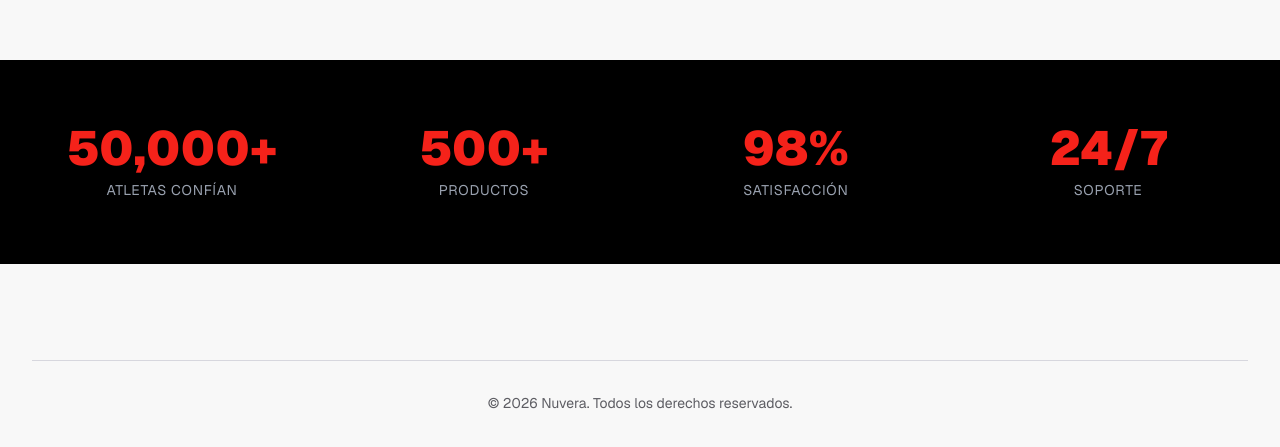
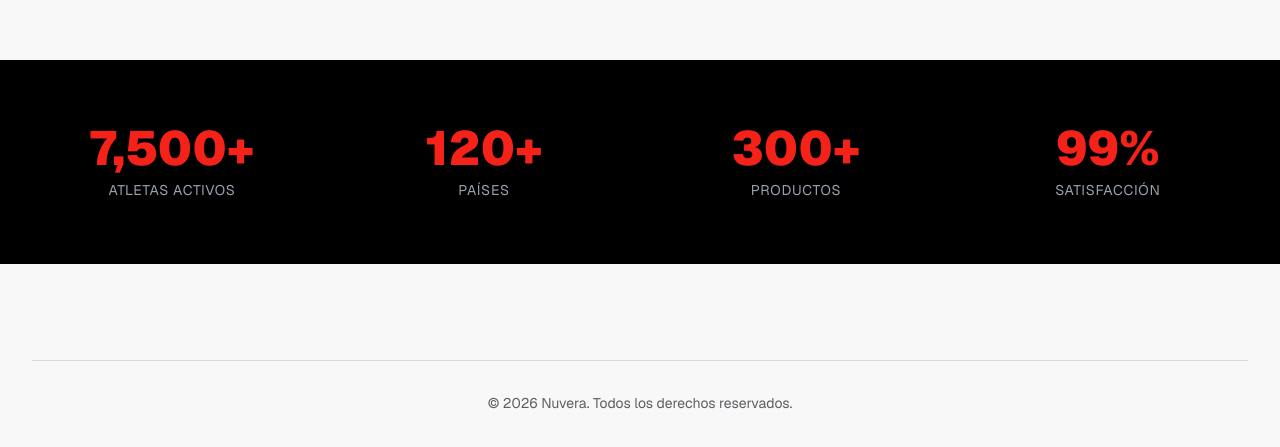
Before and after one commit to Stiven-Chacon/Ecommerce-Nuvera, a Next.js app: page /nosotros in a window 1280 px wide. Shown: the part 1257-1704 px from the top of the page. Built offline with nearby package versions, Linux system fonts and the light colour scheme; no server answers.

Commit message:
feat(nosotros-page): update statistics with custom data

```diff
--- a/app/nosotros/page.tsx
+++ b/app/nosotros/page.tsx
@@ -64,7 +64,14 @@ export default function NosotrosPage() {
         <StorySection />
 
         {/* Stats Section */}
-        <StatsSection />
+        <StatsSection
+          stats={[
+                { value: 7500, suffix: '+', label: 'Atletas Activos' },
+                { value: 120, suffix: '+', label: 'Países' },
+                { value: 300, suffix: '+', label: 'Productos' },
+                { value: 99, suffix: '%', label: 'Satisfacción' },
+              ]}
+        />
       </main>
     <Footer />
     </div>
```
